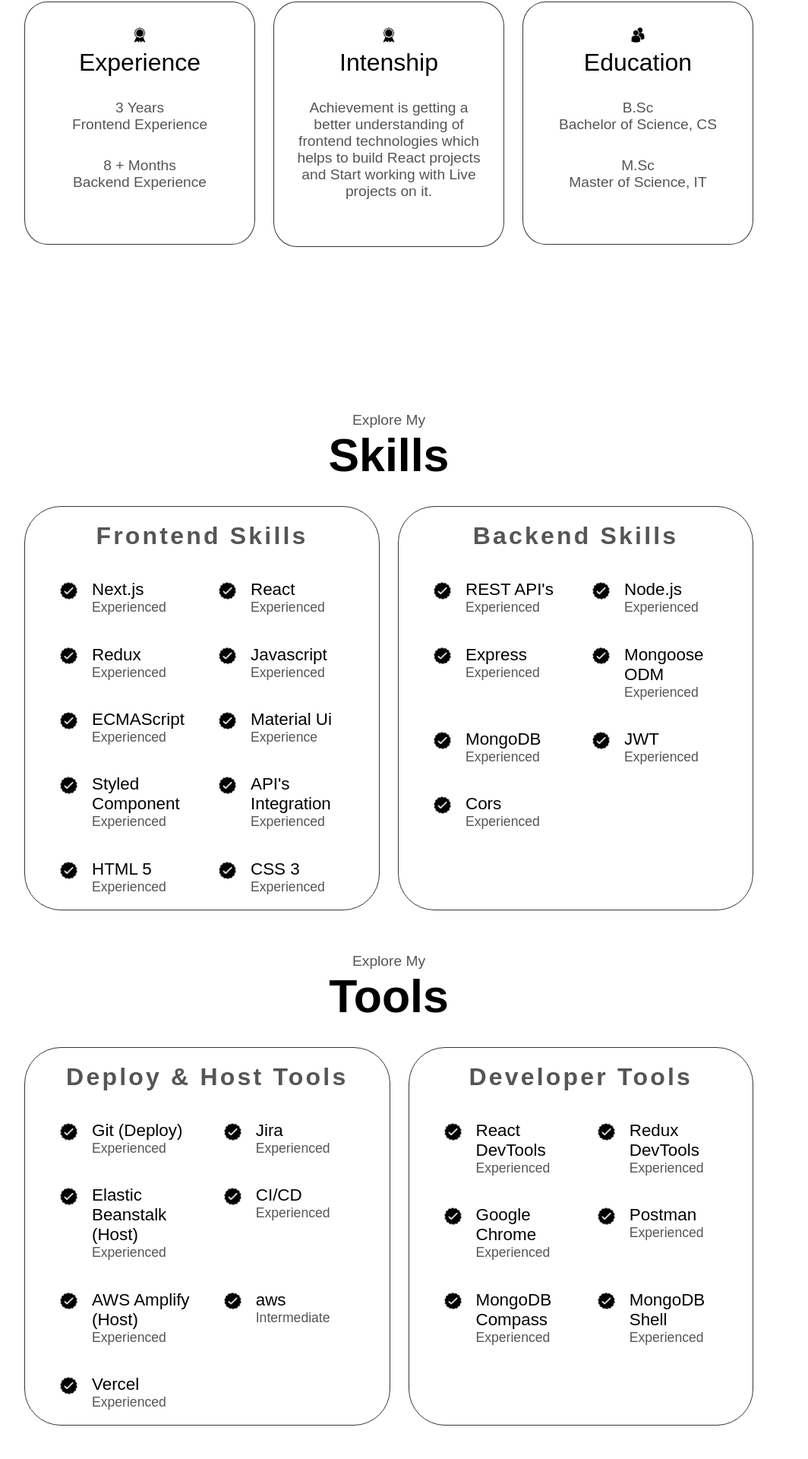
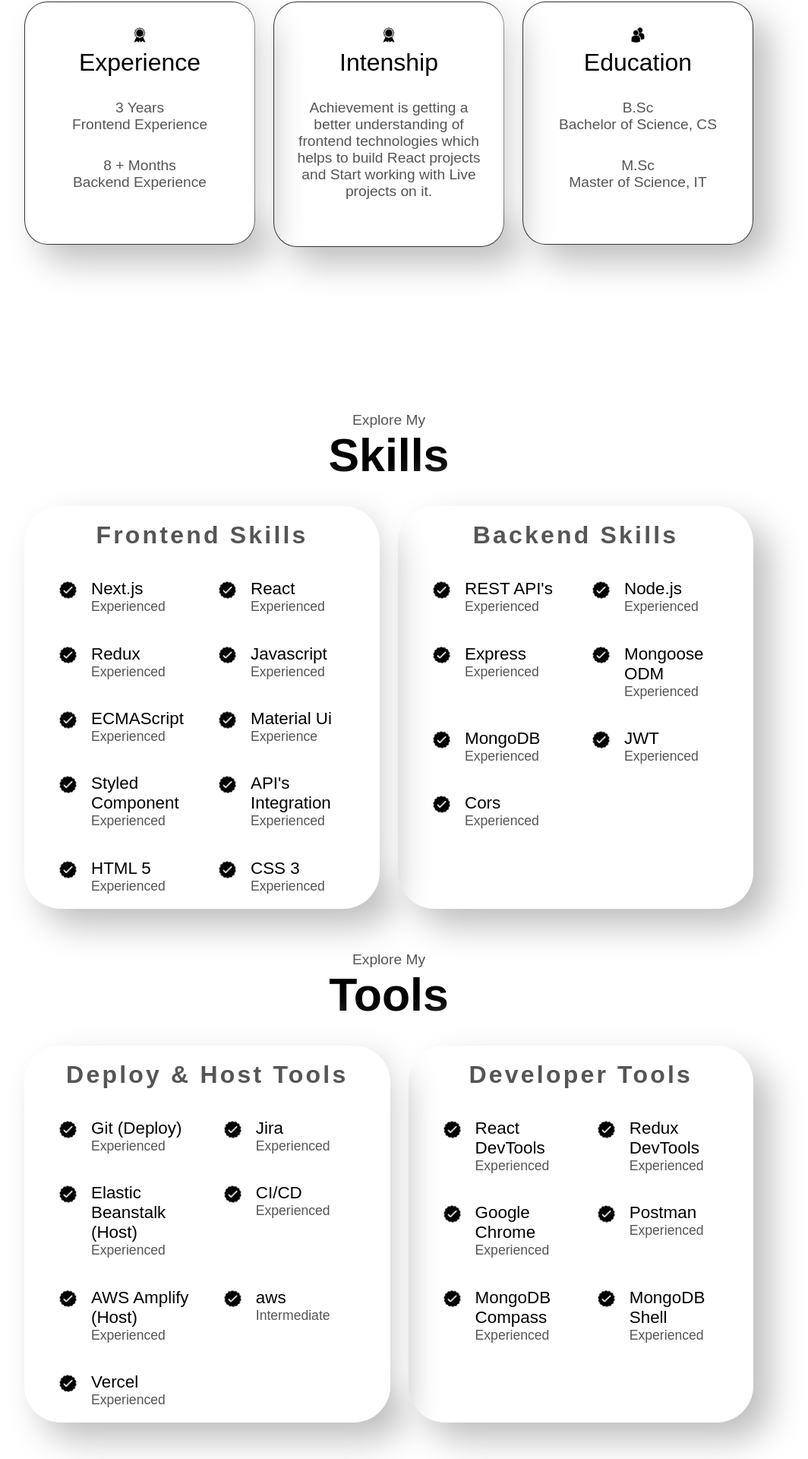
Before and after one commit to Vaishnavi-Karil/Portfolio-Frontend-React, a Next.js app: page /#about in a window 1280 px wide. Before the commit this address led to /. Shown: the part 857-2777 px from the top of the page at 76% size, without its empty margins (128-1192 px from the left). Built offline with nearby package versions, Linux system fonts and the light colour scheme.

Commit message:
update the code

```diff
--- a/src/components/About/AboutStyle.js
+++ b/src/components/About/AboutStyle.js
@@ -22,8 +22,8 @@ export const Container = styled.div`
   height: auto;
   min-height: 20rem;
   border-radius: 10%;
-  /* padding: 3.5rem 1rem; */
   border: rgb(53, 53, 53) 0.1rem solid;
+  box-shadow: 22px 22px 45px #bebebe, -22px -22px 45px #ffffff;
   padding: 1.9rem;
 `;
 
--- a/src/components/Skills/SkillsStyle.js
+++ b/src/components/Skills/SkillsStyle.js
@@ -12,7 +12,8 @@ export const CardDetails = styled.div`
 export const CardDetailsContainer = styled.div`
   flex: 1;
   border-radius: 3rem;
-  border: rgb(53, 53, 53) 0.1rem solid;
+  /* border: rgb(53, 53, 53) 0.1rem solid; */
+  box-shadow: 22px 22px 45px #bebebe, -22px -22px 45px #ffffff;
   padding: 0rem 1.5rem;
 `;
 
--- a/src/components/Tools/ToolsStyle.js
+++ b/src/components/Tools/ToolsStyle.js
@@ -3,7 +3,6 @@ import styled from "styled-components";
 export const CardDetails = styled.div`
   width: 100%;
   height: 100%;
-  /* flex-wrap: wrap; */
   display: flex;
   flex-direction: row;
   justify-content: space-between;
@@ -15,7 +14,8 @@ export const CardDetails = styled.div`
 
 export const CardDetailsContainer = styled.div`
   border-radius: 3rem;
-  border: rgb(53, 53, 53) 0.1rem solid;
+  /* border: rgb(53, 53, 53) 0.1rem solid; */
+  box-shadow: 22px 22px 45px #bebebe, -22px -22px 45px #ffffff;
   padding: 0rem 1.5rem;
 `;
 
```
